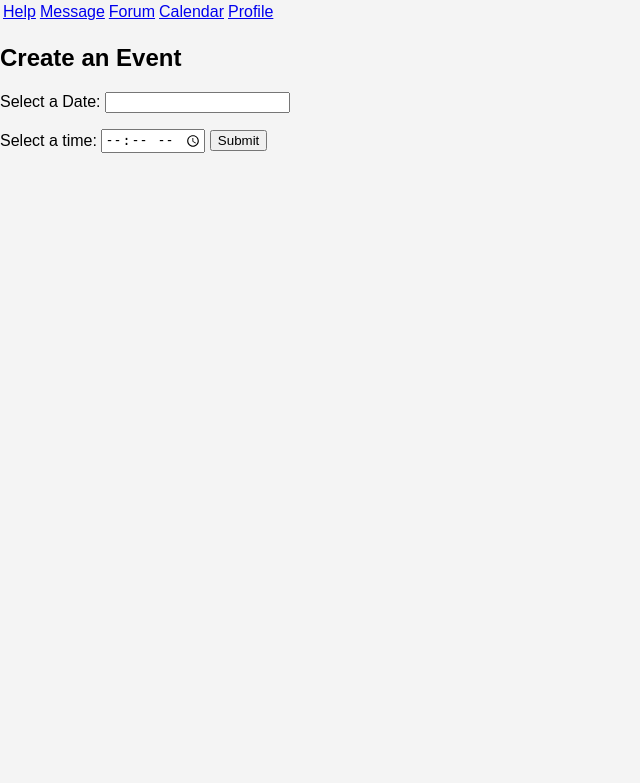
After one commit to spitfire757/Alumni_Site, a PHP site: page /Event_Scheduling/create_event.php in a window 1280 px wide. The commit adds this page. Shown: the top 783 px of the page, without its empty margins (0-640 px from the left). Run offline with PHP 8.4, Linux system fonts and the light colour scheme.

Commit message:
create_event.php

```diff
--- /dev/null
+++ b/index/Event_Scheduling/create_event.php
@@ -0,0 +1,59 @@
+<html>
+<head>
+    <link rel="stylesheet" href="../style/global_style.css">
+</head>
+<body>
+
+    <div>
+        <nav>
+            <table>
+                <tr>
+                    <td>
+                        <a href = "../Interface/help.php">Help</a>
+                    </td>
+                    <td>
+                        <a href = "../Meeting_Social/message.php">Message</a>
+                    </td>
+                    <td>
+                        <a href = "../Meeting_Social/forum.php">Forum</a>
+                    </td>
+                    <td>
+                        <a href = "calendar.php">Calendar</a>
+                    </td>
+                    <td>
+                        <a href = "../Authentication_Login/profile.php">Profile</a>
+                    </td>
+                </tr>
+            </table>
+        </nav>
+    </div>
+
+<head>
+<meta charset="utf-8">
+<meta name="viewport" content="width=device-width, initial-scale=1">
+    <title>jQuery UI Datepicker - Default functionality</title>
+    <link rel="stylesheet" href="//code.jquery.com/ui/1.13.2/themes/base/jquery-ui.css">
+    <link rel="stylesheet" href="/resources/demos/style.css">
+    <script src="https://code.jquery.com/jquery-3.6.0.js"></script>
+    <script src="https://code.jquery.com/ui/1.13.2/jquery-ui.js"></script>
+    <script>
+    $( function() {
+        $( "#datepicker" ).datepicker();
+      } );
+    </script>
+</head>
+<body>
+<h2> Create an Event</h2>
+<p>Select a Date: <input type="text" id="datepicker"></p>
+
+</body>
+<body>
+<form action="calendar.php">
+  <label for="appt">Select a time:</label>
+  <input type="time" id="appt" name="appt">
+  <input type="submit">
+</form>
+
+
+</body>
+</htnl>
```
Also changed, not shown: index/Event_Scheduling/calendar.php (+5 -27 lines), 2 other files.
